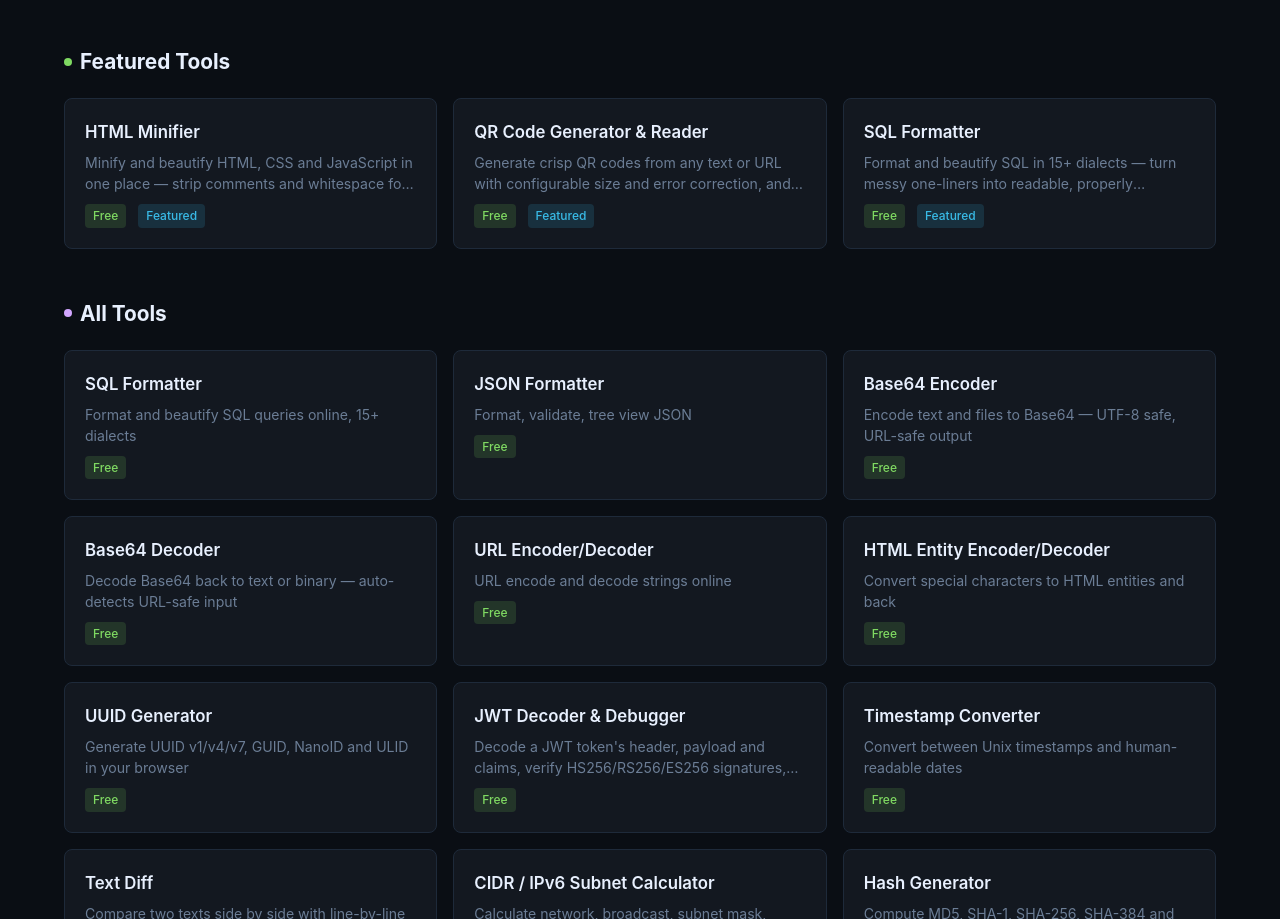
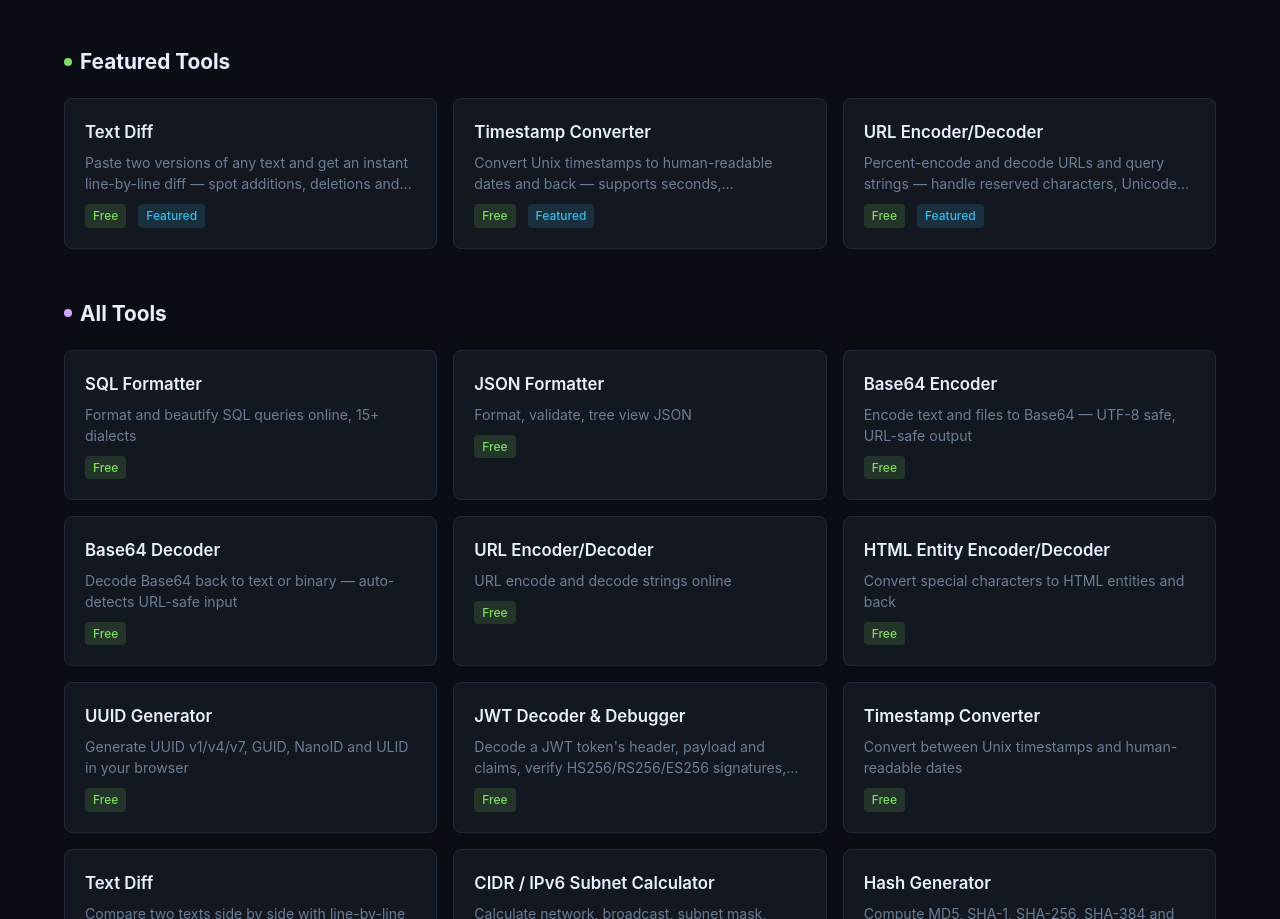
Before and after one commit to sharefun2023/devtoolbox, a plain HTML site: page public/index.html in a window 1280 px wide. Shown: the part 1130-2049 px from the top of the page. Drawn offline with Linux system fonts and the light colour scheme.

Commit message:
chore: rotate featured tools 2026-11-25

```diff
--- a/public/index.html
+++ b/public/index.html
@@ -146,19 +146,19 @@ gtag("config", "G-ESF1YX8CCR");
 <!-- Featured Tools -->
 <h2 class="section-title"><span class="dot green"></span> Featured Tools</h2>
 <div class="grid grid-3 featured-list" style="margin-bottom: 48px;">
-  <a href="/tools/minifier" class="card" data-tags="html minifier css minifier js compressor beautify format free">
-    <div class="card-title">HTML Minifier</div>
-    <div class="card-desc">Minify and beautify HTML, CSS and JavaScript in one place — strip comments and whitespace for smaller payloads, or pretty-print minified code back to readable form, all client-side.</div>
+  <a href="/tools/text-diff" class="card" data-tags="text diff compare side-by-side free">
+    <div class="card-title">Text Diff</div>
+    <div class="card-desc">Paste two versions of any text and get an instant line-by-line diff — spot additions, deletions and edits at a glance with side-by-side and inline views, all computed locally in your browser.</div>
     <div class="card-meta"><span class="tag free">Free</span><span class="tag featured">Featured</span></div>
   </a>
-  <a href="/tools/qrcode-tools" class="card" data-tags="qr code generator reader decode free">
-    <div class="card-title">QR Code Generator &amp; Reader</div>
-    <div class="card-desc">Generate crisp QR codes from any text or URL with configurable size and error correction, and decode QR images right in your browser — nothing ever leaves your device.</div>
+  <a href="/tools/timestamp-converter" class="card" data-tags="timestamp converter unix free">
+    <div class="card-title">Timestamp Converter</div>
+    <div class="card-desc">Convert Unix timestamps to human-readable dates and back — supports seconds, milliseconds and microseconds, plus ISO 8601 formatting, with values updating live as you type, entirely client-side.</div>
     <div class="card-meta"><span class="tag free">Free</span><span class="tag featured">Featured</span></div>
   </a>
-  <a href="/tools/sql-formatter-online" class="card" data-tags="sql database formatter free">
-    <div class="card-title">SQL Formatter</div>
-    <div class="card-desc">Format and beautify SQL in 15+ dialects — turn messy one-liners into readable, properly indented queries and catch syntax errors as you type, entirely in your browser.</div>
+  <a href="/tools/url-encoder-decoder" class="card" data-tags="url encoder decoder free">
+    <div class="card-title">URL Encoder/Decoder</div>
+    <div class="card-desc">Percent-encode and decode URLs and query strings — handle reserved characters, Unicode and spaces safely in either direction, running 100% in your browser with no data ever sent to a server.</div>
     <div class="card-meta"><span class="tag free">Free</span><span class="tag featured">Featured</span></div>
   </a>
 </div>
```
